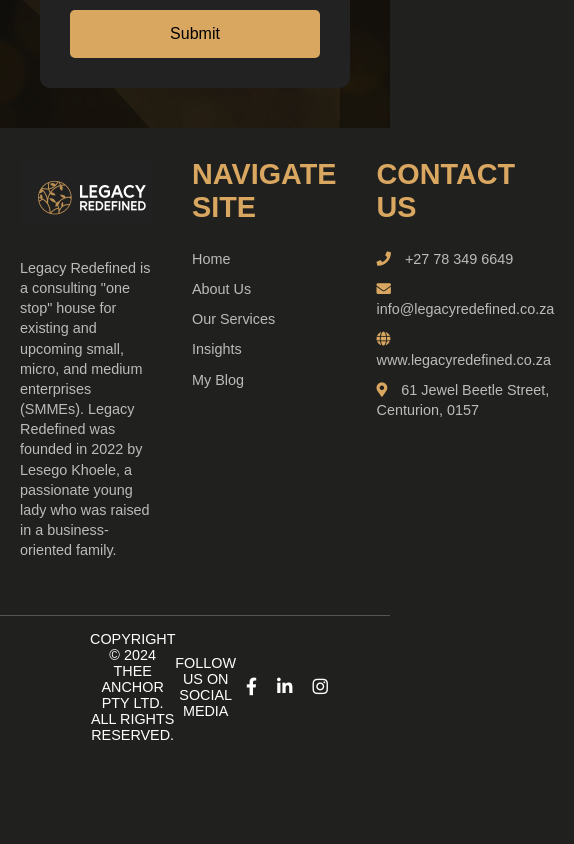
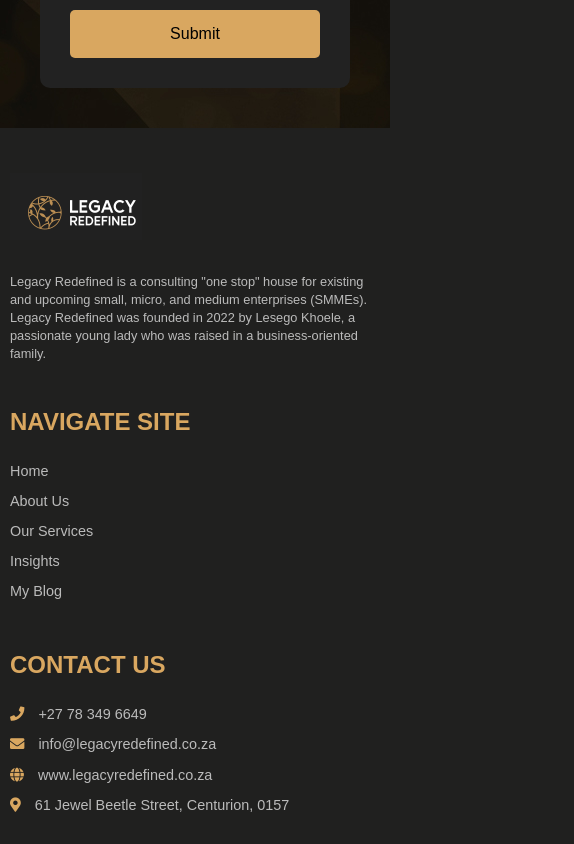
Before and after one commit to LebogangMputle/The_lagecy_redifined_V2, a React (Vite) app: page /contactUs in a window 390 px wide. Shown: the part 1720-2564 px from the top of the page, 574 px wide, since content can reach past the window. Before the commit the page ends 2478 px from the top, so only its background shows below. Built offline with nearby package versions, Linux system fonts and the light colour scheme.

Commit message:
Update Footer.css
mobile responsiveness

```diff
--- a/src/components/Footer/Footer.css
+++ b/src/components/Footer/Footer.css
@@ -1,19 +1,21 @@
 .footer-content {
   display: flex;
-  justify-content: space-between; /* Space out columns evenly */
+  flex-wrap: wrap; /* Allow columns to wrap on smaller screens */
+  justify-content: space-between; /* Space out columns */
   align-items: flex-start;
   max-width: 1200px;
   margin: 0 auto;
-  padding: 20px 0; /* Optional padding for better spacing */
+  padding: 20px 10px; /* Add padding for better spacing */
+  text-align: left;
 }
 
 .footer-section {
-  flex: 1; /* Each section takes up equal space */
-  margin: 0 20px; /* Adjust margin for spacing between columns */
-  text-align: left; /* Ensure all text is aligned left */
+  flex: 1;
+  margin: 10px; /* Adjust margin for spacing between columns */
+  min-width: 250px; /* Prevent columns from becoming too narrow */
+  text-align: left;
 }
 
-/* Other styles remain unchanged */
 .footer-logo, h2, h1 {
   font-size: 1.8rem;
   color: #d9a760;
@@ -30,7 +32,7 @@
 .footer-section ul {
   list-style: none;
   padding: 0;
-  margin: 0; /* Ensure no margin around the list */
+  margin: 0;
 }
 
 .footer-section ul li {
@@ -53,18 +55,21 @@
 }
 
 .footer-bottom {
-  padding: 10px 90px;
-  display: flex; /* Use flexbox for alignment */
-  justify-content: space-between; /* Space between copyright and socials */
-  align-items: center; /* Center items vertically */
+  padding: 10px 20px;
+  display: flex;
+  flex-wrap: wrap; /* Wrap elements for smaller screens */
+  justify-content: space-between;
+  align-items: center;
   font-size: 0.85rem;
   border-top: 1px solid #555;
   margin-top: 30px;
 }
 
 .footer-socials {
-  display: flex; /* Ensure social icons are displayed in a row */
-  align-items: center; /* Center icons vertically */
+  display: flex;
+  justify-content: center; /* Center socials on smaller screens */
+  align-items: center;
+  margin-top: 10px;
 }
 
 .footer-socials a {
@@ -78,24 +83,46 @@
   color: #d9a760;
 }
 
-/* Footer section fix for mobile */
+/* Responsive Styles */
 @media (max-width: 768px) {
-  footer {
-    display: flex;
-    flex-direction: column;
-    padding: 20px;
-    text-align: center; /* Center the footer content */
+  .footer-content {
+    flex-direction: column; /* Stack columns vertically */
+    align-items: center; /* Center align content */
+    text-align: center;
+    padding: 20px 10px;
   }
 
-  footer .footer-links {
-    margin: 10px 0; /* Add margin to prevent overlapping */
+  .footer-section {
+    margin: 15px 0; /* Add spacing between stacked sections */
+    min-width: 100%; /* Ensure sections take full width */
   }
 
-  footer p {
-    font-size: 0.9rem; /* Reduce font size for mobile */
+  .footer-bottom {
+    flex-direction: column; /* Stack copyright and socials vertically */
+    text-align: center;
+    margin-top: 20px;
   }
 
-  footer .social-icons {
+  .footer-socials {
     margin-top: 10px;
   }
 }
+
+@media (max-width: 480px) {
+  .footer-logo, h2, h1 {
+    font-size: 1.5rem; /* Reduce font size for smaller devices */
+  }
+
+  .footer-description {
+    font-size: 0.8rem; /* Adjust font size for readability */
+  }
+
+  .footer-bottom {
+    font-size: 0.75rem; /* Reduce font size for small screens */
+  }
+
+  .footer-socials a {
+    font-size: 1rem; /* Adjust icon size */
+    margin: 0 5px; /* Reduce spacing between icons */
+  }
+}
```
